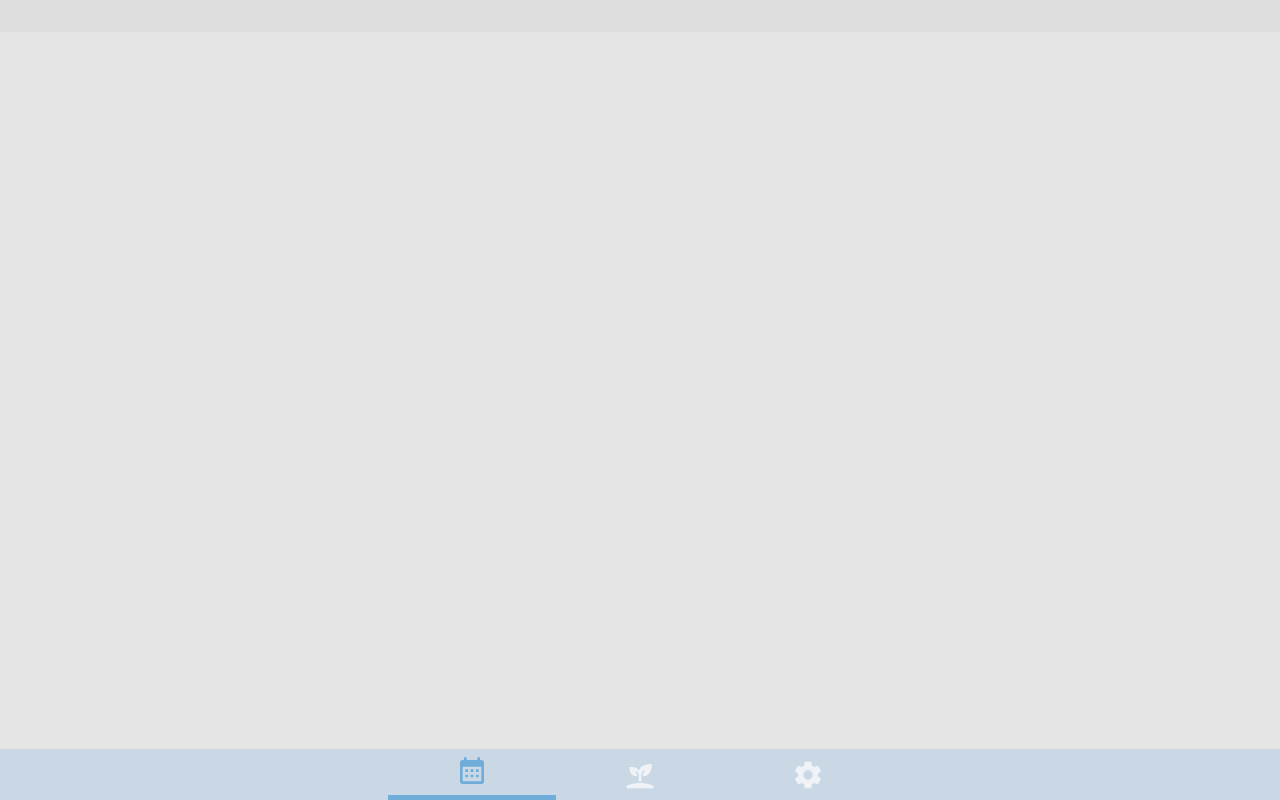
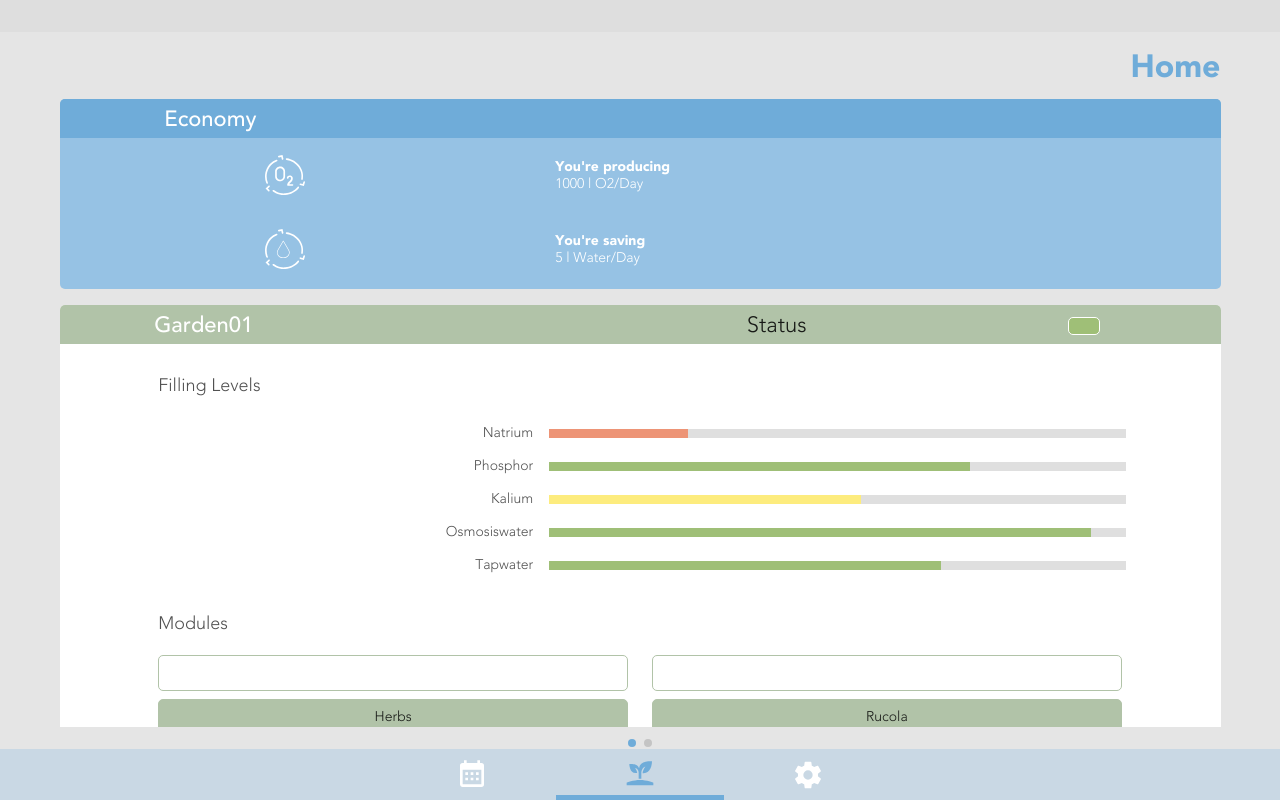
Before and after one commit to maxicozy/plantarium-app, a Vue app: page /garden01 in a window 1280 px wide. Built offline with nearby package versions, Linux system fonts and the light colour scheme.

Commit message:
homescreen done

```diff
--- a/src/App.vue
+++ b/src/App.vue
@@ -2,7 +2,7 @@
   <div id="app">
     <statusbar />
     <router-view />
-    <v-bottom-navigation dark class="unselectable" :value="value" absolute grow height="51px" background-color=#c9d8e4 color= #6facd9>
+    <v-bottom-navigation fixed dark class="unselectable" :value="value" absolute grow height="51px" background-color=#c9d8e4>
       <v-btn v-for="(icon, path) in pages" :key="path" @click="push('/' + path)" icon elevation="0">
         <v-icon size="32">{{ icon }}</v-icon>
       </v-btn>
@@ -37,37 +37,33 @@
 </script>
 
 <style>
+
   @font-face {
   font-family: 'AvenirLTStd-Black';
   src: url('./fonts/AvenirLTStd-Black.woff2') format('woff2'),
        url('./fonts/AvenirLTStd-Black.woff') format('woff'),
        url('./fonts/AvenirLTStd-Black.ttf')  format('truetype');
   }
-
   @font-face {
   font-family: 'AvenirLTStd-Medium';
   src: url('./fonts/AvenirLTStd-Medium.woff2') format('woff2'),
        url('./fonts/AvenirLTStd-Medium.woff') format('woff'),
        url('./fonts/AvenirLTStd-Medium.ttf')  format('truetype');
   }
-
   @font-face {
   font-family: 'AvenirLTStd-Light';
   src: url('./fonts/AvenirLTStd-Light.woff2') format('woff2'),
        url('./fonts/AvenirLTStd-Light.woff') format('woff'),
        url('./fonts/AvenirLTStd-Light.ttf')  format('truetype');
   }
-
   body {
     background-color: #e5e5e5;
   }
-
   #app {
     font-family: 'AvenirLTStd-Black', sans-serif;
     text-align: center;
     color: #515151;
   }
-
   .headbar {
     border-top-left-radius: 0.313rem;
     border-top-right-radius: 0.313rem;
@@ -75,43 +71,41 @@
     padding-bottom: 1rem;
     text-align: left;
   }
-
   .title {
     margin-top: 0.375rem;
     color: #6facd9;
     font-size: 2rem;
     text-align: right;
   }
-
   .cardTitle {
     font-family: 'AvenirLTStd-Medium', sans-serif;
     font-size: 1.375rem;
     color: #ffffff;
+    text-align: left;
   }
-
   .text {
     font-family: 'AvenirLTStd-Light', sans-serif;
     font-size: 1.375rem;
     text-align: left;
   }
-
   .info {
     font-family: 'AvenirLTStd-Light', sans-serif;
     font-size: 0.875rem;
   }
-
   .unselectable .theme--dark.v-btn:hover::before {
     opacity: 0;
   }
-
   div .v-item-group.v-bottom-navigation {
     box-shadow: none;
   }
-
   .v-btn--active.v-btn.v-btn--active.v-btn--icon.v-btn--round.theme--dark.v-size--default {
     box-sizing: border-box;
     -moz-box-sizing: border-box;
     -webkit-box-sizing: border-box;
     border-bottom: 5px solid;
+    color: #6facd9 !important;
+  }
+  .v-btn.v-btn--icon.v-btn--round.theme--dark.elevation-0.v-size--default {
+    color: #ffffffff !important;
   }
 </style>
--- /dev/null
+++ b/src/components/Delimiter.vue
@@ -0,0 +1,35 @@
+<template>
+  <v-row class="delimiterRow">
+    <v-col cols="1" class="delimiter" v-for="i in amount" :key="i" :style="{ background: index === i-1 ? '#6facd9' : ' #c4c4c4' }">
+      <v-col col="1"/>
+    </v-col>
+  </v-row>
+</template>
+
+<script>
+export default {
+  name: "Delimiter",
+  props: {
+    index: Number,
+    amount: Number,
+  },
+}
+</script>
+
+<style scoped>
+  .col {
+    padding: 0;
+    max-width: 0;
+  }
+  .delimiter {
+    margin: 1.5rem 0.25rem;
+    padding: 0.25rem;
+    height: 0.5rem;
+    width: 0.5rem;
+    border-radius: 1rem;
+    background-color: #c4c4c4;
+  }
+  .delimiterRow {
+    justify-content: center;
+  }
+</style>
--- a/src/components/Garden.vue
+++ b/src/components/Garden.vue
@@ -22,11 +22,13 @@
     <v-row>
       <v-col cols="1"/>
       <v-col cols="11" class="text inCardTitle">
-        Module
+        Modules
       </v-col>
     </v-row>
-    <Module/>
-    <v-row>
+    <v-row class="modules">
+      <v-col cols="5" v-for="(mod, key) in allModules" :key="key" >
+        <Module :data="mod" />
+      </v-col>
     </v-row>
   </div>
 </template>
@@ -44,10 +46,18 @@ export default {
   data: () => ({
     currentStatus: {
       backgroundColor: "#9fbf77",
-    }
+    },
   }),
   props: {
     data: Object,
+    index: Number,
+    amount: Number,
+  },
+  computed: {
+    allModules() {
+      const array = new Array(6).fill(null)
+      return array.map((_, i) => this.data.modules.find(m => m.position === i) ?? null)
+    },
   }
 }
 </script>
@@ -68,9 +78,6 @@ export default {
     border: solid white 0.075rem;
     margin: auto;
   }
-  .headPadding {
-    padding: 0.5rem;
-  }
   .inCardTitle {
     font-size: 1.125rem;
     margin-top: 1.2rem;
@@ -80,4 +87,16 @@ export default {
   .headbar {
     background-color: #b1c3a8;
   }
+  .headPadding {
+    padding: 0.5rem;
+  }
+  .col-5 {
+  padding-top: 0.25rem;
+  padding-bottom: 0.25rem;
+  }
+  .modules {
+    margin-top: 0.5rem;
+    margin-bottom: 1rem;
+    justify-content: center;
+  }
 </style>
--- a/src/components/Level.vue
+++ b/src/components/Level.vue
@@ -1,9 +1,8 @@
 <template>
   <v-row class="info">
-    <v-col cols="4">
+    <v-col cols="5">
       {{ name }}
     </v-col>
-    <v-col cols="1" />
     <v-col cols="6">
       <div class="meterNegative">
         <div
@@ -33,7 +32,7 @@ export default {
   computed: {
     color() {
       return Object.entries(this.colors).find(
-        ([, value]) => this.level >= value)[0];
+        ([, value]) => this.level >= value)?.[0];
     },
   },
 };
@@ -52,7 +51,7 @@ export default {
   height: 9px;
   margin-top: 0.25rem;
 }
-.col-4 {
+.col-5 {
   padding: 0.5rem;
   text-transform: capitalize;
 }
--- a/src/components/Module.vue
+++ b/src/components/Module.vue
@@ -0,0 +1,34 @@
+<template>
+  <div class="module" :style="{ background: data ? '#b1c3a8' : 'none' }">
+    <span class="info moduleInfo" v-if="data">{{ data.plants }}</span>
+  </div>
+</template>
+
+<script>
+
+export default {
+  name: "Module",
+  props: {
+    data: Object
+  },
+  data: () => ({
+    activeColor: {
+      backgroundColor: "#b1c3a8",
+    }
+  }),
+}
+</script>
+
+<style scoped>
+.module {
+  height: 2.25rem;
+  background-color: white;
+  border-radius: 0.313rem;
+  border: solid #b1c3a8 0.1rem;
+  padding-top: 0.5rem;
+}
+.moduleInfo {
+  text-transform: capitalize;
+}
+
+</style>
--- a/src/views/plant/PlantHome.vue
+++ b/src/views/plant/PlantHome.vue
@@ -2,7 +2,9 @@
   <v-container>
     <v-row>
       <v-col cols="1">
-        <homebutton v-if="!inHome"/>
+        <homebutton
+          v-if="!inHome"
+        />
       </v-col>
       <v-col cols="7"/>
       <v-col cols="4" class="title">
@@ -14,10 +16,10 @@
         <v-col cols="12">
           <v-row class="headbar">
             <v-col cols="1" />
-            <v-col cols="10" dense class="cardTitle" style="padding: 0.5rem">
+            <v-col cols="6" class="cardTitle headPadding">
               Economy
             </v-col>
-            <v-col cols="1"/>
+            <v-col cols="5"/>
           </v-row>
           <v-row class="economyInfoElement">
             <v-col cols="2"/>
@@ -42,21 +44,33 @@
         </v-col>
       </v-row>
     </div>
-      <v-carousel :min="0" hide-delimiter-background :show-arrows="false">
-        <v-carousel-item v-for="(garden, i) in gardens" :key="i">
+      <v-carousel
+        hide-delimiters
+        v-on:change="updateURL"
+        hide-delimiter-background
+        :show-arrows="false"
+        :continous="false"
+        :value="garden"
+        :height="450">
+
+        <v-carousel-item
+          v-for="(garden, i) in gardens" :key="i">
+
           <Garden
-            :data="garden"
-          />
+            :data="garden"/>
+
         </v-carousel-item>
-      </v-carousel>
+    </v-carousel>
+    <Delimiter :amount="gardens.length" :index="garden"/>
   </v-container>
 </template>
 
 <script>
-  import O2icon from '../../components/icons/O2recycle';
-  import Watericon from '../../components/icons/WaterRecycle.vue';
-  import Homebutton from '../../components/Homebutton.vue';
-  import Garden from '../../components/Garden.vue';
+  import O2icon from '@/components/icons/O2recycle';
+  import Watericon from '@/components/icons/WaterRecycle.vue';
+  import Homebutton from '@/components/Homebutton.vue';
+  import Garden from '@/components/Garden.vue';
+  import Delimiter from '@/components/Delimiter.vue';
 
   export default {
     name: 'Plant',
@@ -65,6 +79,7 @@
       Watericon,
       Homebutton,
       Garden,
+      Delimiter,
     },
     data: () => ({
       savedWater: 5,
@@ -80,7 +95,7 @@
           tapwater: 68,
         },
         modules: [{
-          position: 3,
+          position: 2,
           plants: "herbs",
           status: 0,
           plantedStamp: "27.01.2020",
@@ -88,16 +103,16 @@
           ph: 5.768,
           ec: 90,
         },{
-          position: 4,
-          plants: "herbs",
+          position: 3,
+          plants: "rucola",
           status: 0,
           plantedStamp: "27.01.2020",
           waterConsumption: 2,
           ph: 5.768,
           ec: 90,
         },{
-          position: 5,
-          plants: "herbs",
+          position: 4,
+          plants: "magic mushrooms",
           status: 0,
           plantedStamp: "27.01.2020",
           waterConsumption: 2,
@@ -115,7 +130,15 @@
           tapwater: 68,
         },
         modules: [{
-          position: 3,
+          position: 1,
+          plants: "chilis",
+          status: 0,
+          plantedStamp: "27.01.2020",
+          waterConsumption: 2,
+          ph: 5.768,
+          ec: 90,
+        },{
+          position: 2,
           plants: "herbs",
           status: 0,
           plantedStamp: "27.01.2020",
@@ -124,7 +147,7 @@
           ec: 90,
         },{
           position: 3,
-          plants: "herbs",
+          plants: "strawberries",
           status: 0,
           plantedStamp: "27.01.2020",
           waterConsumption: 2,
@@ -132,15 +155,7 @@
           ec: 90,
         },{
           position: 4,
-          plants: "herbs",
-          status: 0,
-          plantedStamp: "27.01.2020",
-          waterConsumption: 2,
-          ph: 5.768,
-          ec: 90,
-        },{
-          position: 5,
-          plants: "herbs",
+          plants: "salad",
           status: 0,
           plantedStamp: "27.01.2020",
           waterConsumption: 2,
@@ -149,10 +164,26 @@
         }],
       }],
     }),
+    methods: {
+      updateURL(index) {
+        const name = this.gardens[index]?.name
+        if(name) this.$router.push(`/${this.formatName(name)}`)
+      },
+      formatName(name) {
+        return name.toLowerCase().replace(/\s+/g, '-')
+      }
+    },
     computed: {
-    inHome() {
-      return this.$route.path === '/'
-    }},
+      inHome() {
+        return this.$route.path.match(/\//g).length < 2
+      },
+      garden() {
+        const name = this.$route.params.garden
+        return this.gardens.findIndex(g =>
+          this.formatName(g.name) === name?.toLowerCase()
+        );
+      }
+    },
   }
 </script>
 
@@ -179,4 +210,7 @@
   .economyInfoText {
     margin-top: 0.25rem;
   }
+  .headPadding {
+    padding: 0.5rem;
+  }
 </style>
```
Also changed, not shown: src/router/router.js (+17 -11 lines), src/views/plant/PlantGarden.vue (added, +41 -0 lines).
